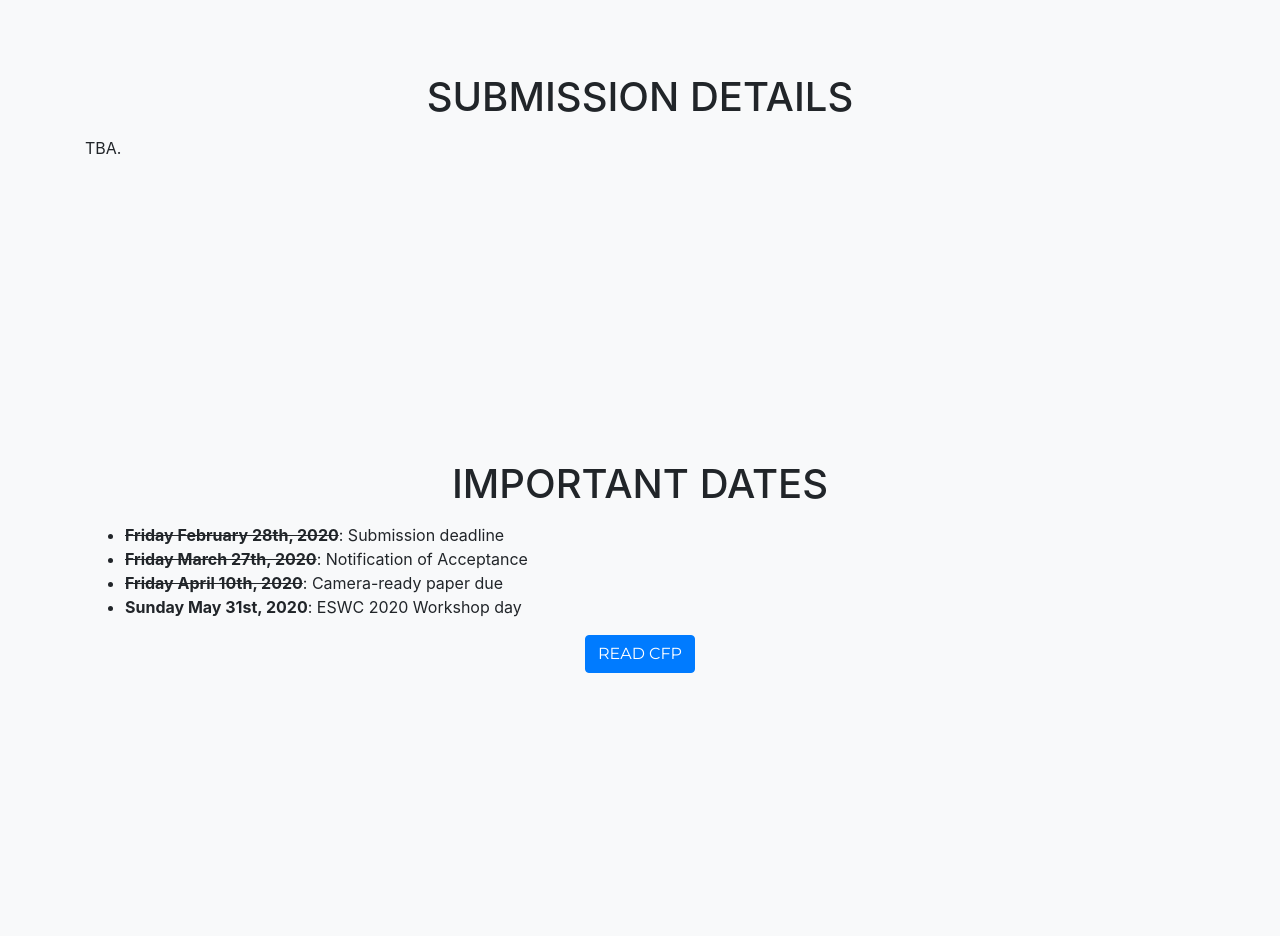
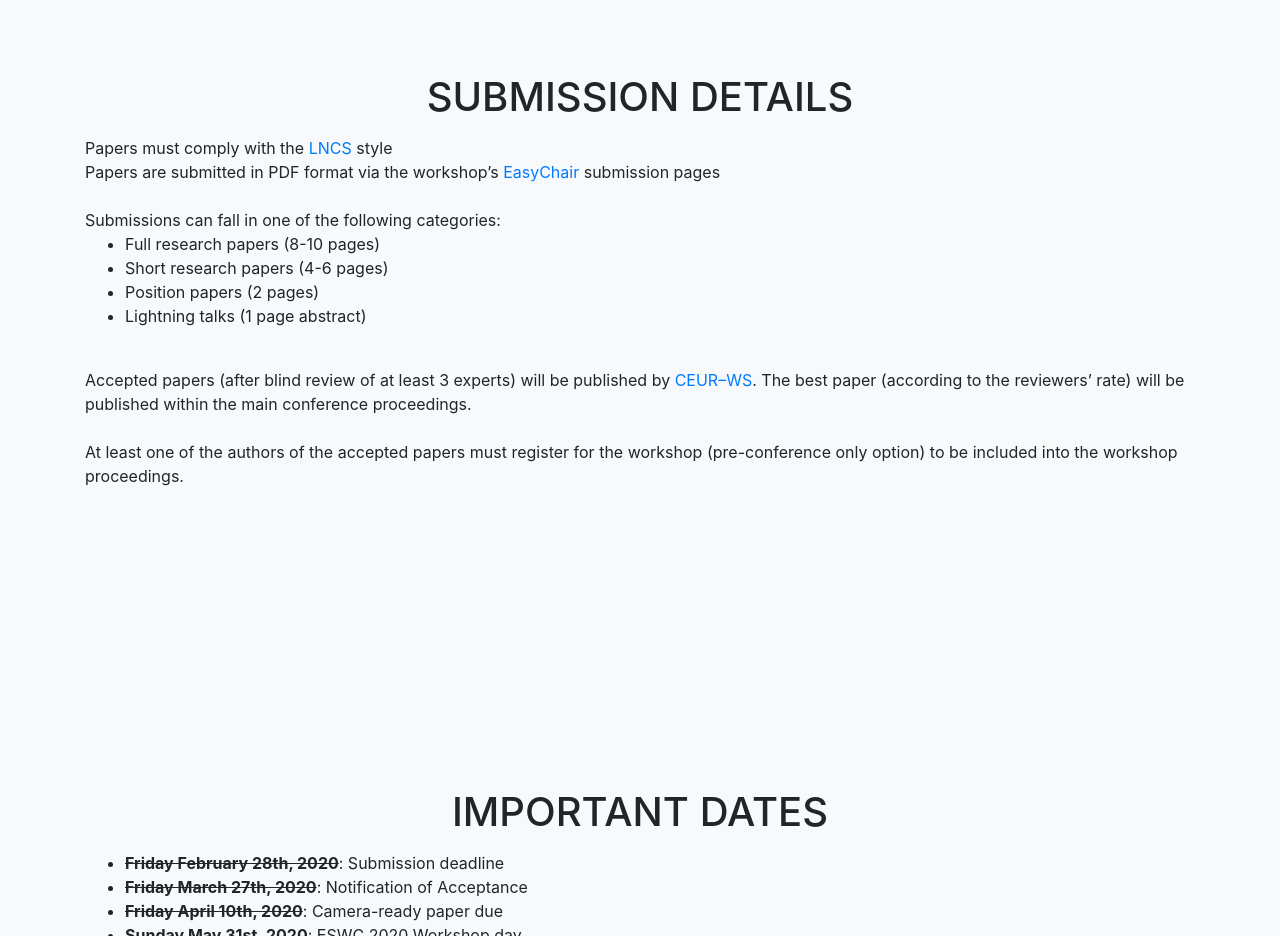
Before and after one commit to alammehwish/dl4kg_eswc_2020, a website with bundled scripts: page index.html in a window 1280 px wide. Shown: the part 3160-4096 px from the top of the page. Built offline with nearby package versions, Linux system fonts and the light colour scheme; files whose address does not match are found by name; a web font is replaced by a local one.

Commit message:
Update index.html

```diff
--- a/index.html
+++ b/index.html
@@ -206,8 +206,24 @@
         <div class="col-lg-12 text-center">
           <h2 class="section-heading text-uppercase">Submission Details</h2>
           <div style="text-align:left">
-            TBA.
+            Papers must comply with the <a href='https://www.springer.com/computer/lncs?SGWID=0-164-6-793341-0'>LNCS</a>
+            style<br>
+            Papers are submitted in PDF format via the workshop’s <a
+              href='https://easychair.org/conferences/?conf=dl4kg'>EasyChair</a> submission pages<br>
+            <br>
+            Submissions can fall in one of the following categories:
+            <ul>
+              <li>Full research papers (8-10 pages)</li>
+              <li>Short research papers (4-6 pages)</li>
+              <li>Position papers (2 pages)</li>
+              <li>Lightning talks (1 page abstract)</li>
+            </ul>
+            </br>Accepted papers (after blind review of at least 3 experts) will be published by <a
+              href='http://ceur-ws.org/'>CEUR–WS</a>. The best paper (according to the reviewers’ rate) will be
+            published within the main conference proceedings.<br><br>
 
+            At least one of the authors of the accepted papers must register for the workshop (pre-conference only
+            option) to be included into the workshop proceedings.
           </div>
           <!--<h3 class="section-subheading text-muted">Lorem ipsum dolor sit amet consectetur.</h3>-->
         </div>
```
